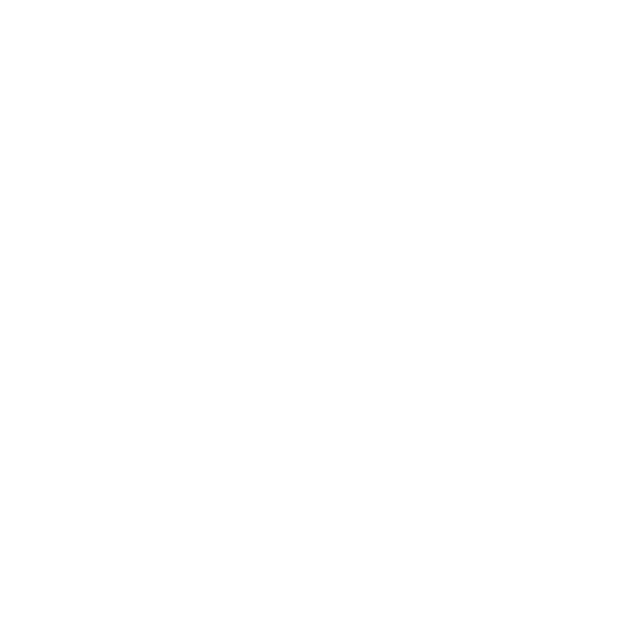
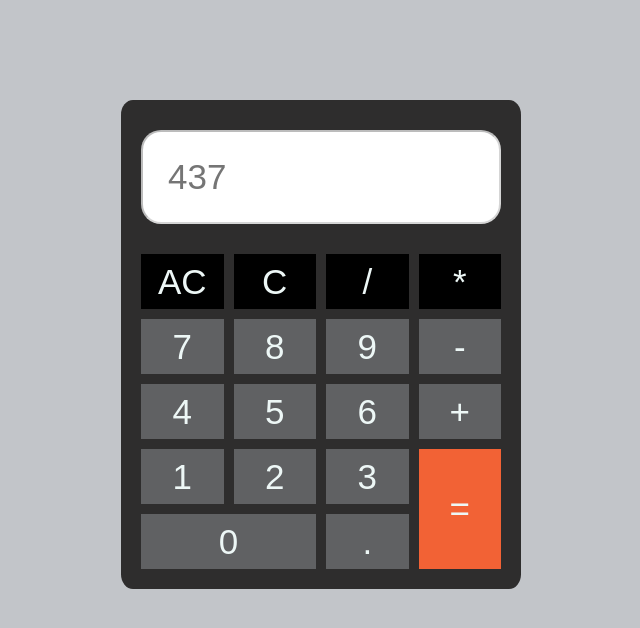
Before and after one commit to S-Smans/Calculator-TOP, a plain HTML site: page index.html in a window 1280 px wide. Shown: the whole page, without its empty margins (319-959 px from the left). Drawn offline with Linux system fonts and the light colour scheme.

Commit message:
Created UI for the calculator
-Styled the website so it looks like a calculator.
-Some buttons hover/active doesn't work
-Not fully finished

```diff
--- a/index.html
+++ b/index.html
@@ -1,13 +1,39 @@
 <!DOCTYPE html>
 <html lang="en">
+
 <head>
     <meta charset="UTF-8">
     <meta http-equiv="X-UA-Compatible" content="IE=edge">
     <meta name="viewport" content="width=device-width, initial-scale=1.0">
     <title>Calculator</title>
     <script src="./script.js" defer></script>
+    <link rel="stylesheet" href="style.css">
 </head>
+
 <body>
+    <main>
+        <input type="text" placeholder="437" disabled>
+        <div class="buttons">
+            <button>AC</button>
+            <button>C</button>
+            <button>/</button>
+            <button>*</button>
+            <button>7</button>
+            <button>8</button>
+            <button>9</button>
+            <button>-</button>
+            <button>4</button>
+            <button>5</button>
+            <button>6</button>
+            <button>+</button>
+            <button>1</button>
+            <button>2</button>
+            <button>3</button>
+            <button id="btn-result">=</button>
+            <button id="btn-zero">0</button>
+            <button>.</button>
+        </div>
+    </main>
+</body>
 
-</body>
 </html>
--- /dev/null
+++ b/style.css
@@ -0,0 +1,65 @@
+* {
+    box-sizing: border-box;
+    padding: 0;
+    margin: 0;
+    font-size: 35px;
+}
+
+body {
+    background: #c2c5c9;
+}
+
+main {
+    max-width: 400px;
+    margin: 100px auto;
+    background-color: rgb(46, 45, 45);
+    padding: 20px;
+    border-radius: 3%;
+}
+
+.buttons {
+    display: grid;
+    grid-template-columns: repeat(4, 1fr);
+    grid-auto-rows: 55px;
+    gap: 10px;
+}
+
+input {
+    width: 100%;
+    padding: 25px;
+    margin-bottom: 30px;
+    margin-top: 10px;
+    border-radius: 20px;
+    background: white;
+
+}
+
+#btn-zero {
+    grid-column: 1 / 3;
+}
+
+#btn-result {
+    grid-column-start: 4;
+    grid-row: 4 / 6;
+    background: #f26235;
+}
+
+button {
+    background: #606163;
+    color: #EDF7F6;
+    border: none;
+}
+
+button:hover {
+    background: rgba(237, 247, 246, 0.774)
+}
+
+button:active {
+    background: #edf7f6a8;
+
+}
+
+button:nth-of-type(-n+4) {
+    background-color: black;
+    color: #EDF7F6;
+}
```
